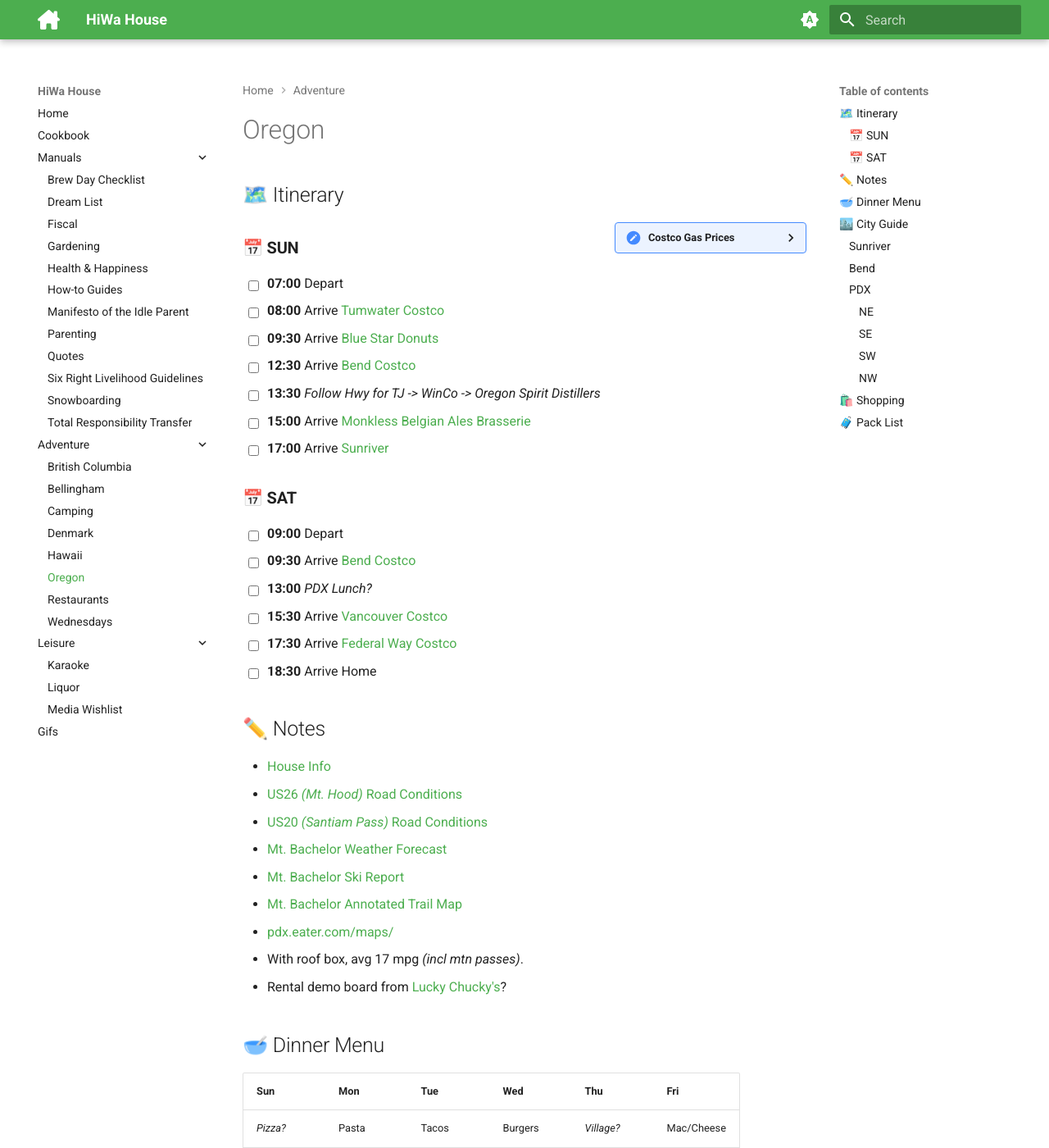
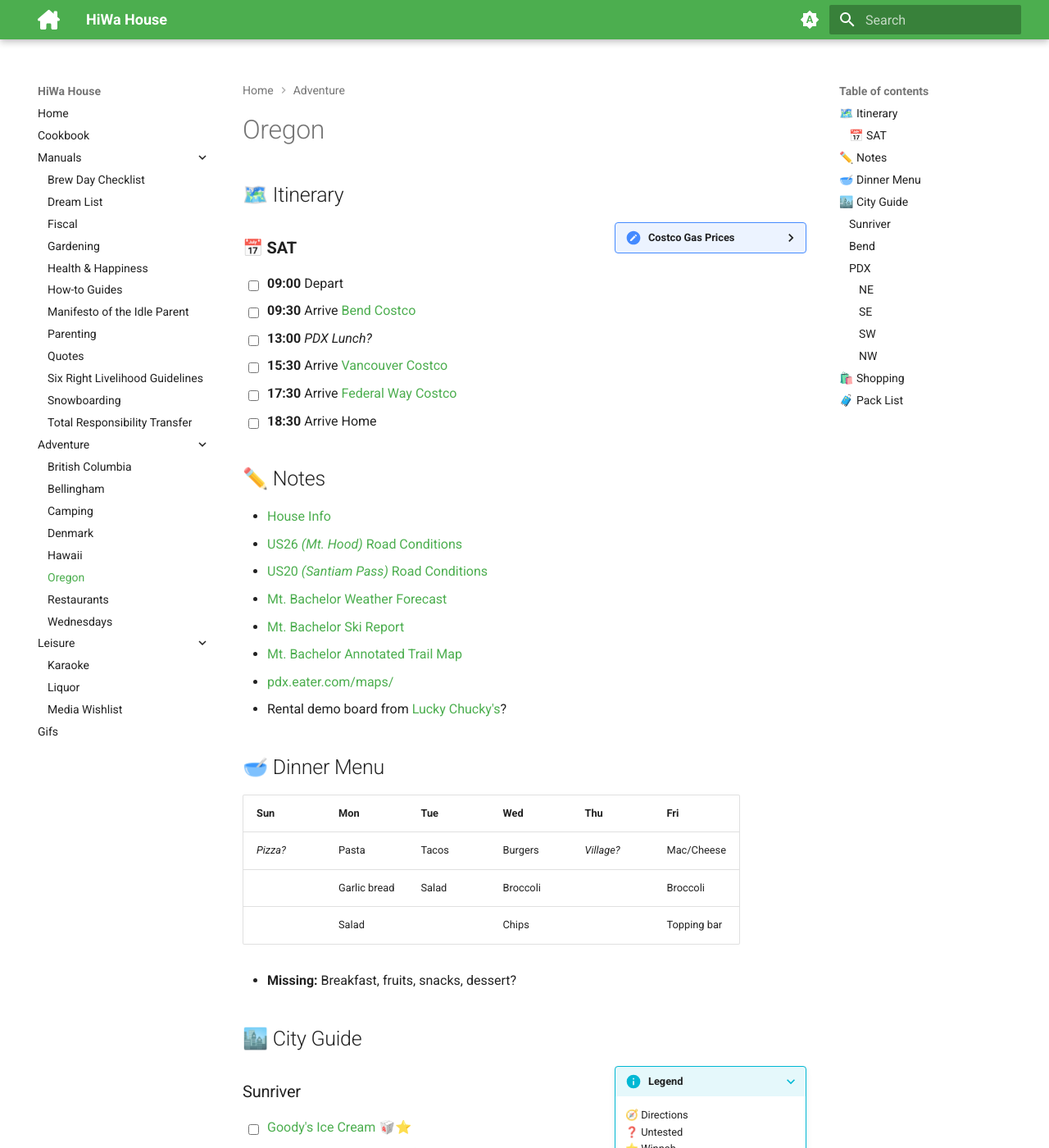
Before and after one commit to hiwa-house/teletraan, an MkDocs documentation site: the page built from docs/adventure/oregon.md, in a window 1280 px wide and 1400 px high. Shown: the whole window at 82% size. Built offline with MkDocs 1.6.1 and Material for MkDocs 9.7.7, drawn with Linux system fonts in a browser that asks for light colours; comment, search, counter and statistics services are not loaded.

Commit message:
Update oregon.md

```diff
--- a/docs/adventure/oregon.md
+++ b/docs/adventure/oregon.md
@@ -19,6 +24,7 @@
 - [ ]	**13:30**	*Follow Hwy for TJ -> WinCo -> Oregon Spirit Distillers*
 - [ ]	**15:00**	Arrive [Monkless Belgian Ales Brasserie](https://maps.apple.com/?daddr=Monkless+Belgian+Ales+Brasserie,+Southwest+Industrial+Way+%23202,+Bend,+OR)
 - [ ]	**17:00**	Arrive [Sunriver](https://maps.apple.com/?daddr=)
+-->
 ### 📅 **SAT**
 - [ ]	**09:00**	Depart
 - [ ]	**09:30**	Arrive [Bend Costco](https://maps.apple.com/?daddr=Costco+Wholesale,+Northwest+Costco+Drive,+Bend,+OR)
@@ -36,7 +42,6 @@
 * [Mt. Bachelor Ski Report](https://www.mtbachelor.com/the-mountain/mountain-report)
 * [Mt. Bachelor Annotated Trail Map](https://i.redd.it/2t32xx096kv11.png)
 * https://pdx.eater.com/maps/
-* With roof box, avg 17 mpg *(incl mtn passes)*.
 * Rental demo board from [Lucky Chucky's](https://www.4sro.com/lucky-chuckys-snowboards/#snowboard-rental)?
 
 ## 🥣 Dinner Menu
```
Also changed, not shown: other parts of docs/adventure/oregon.md (+5 -0 lines).
